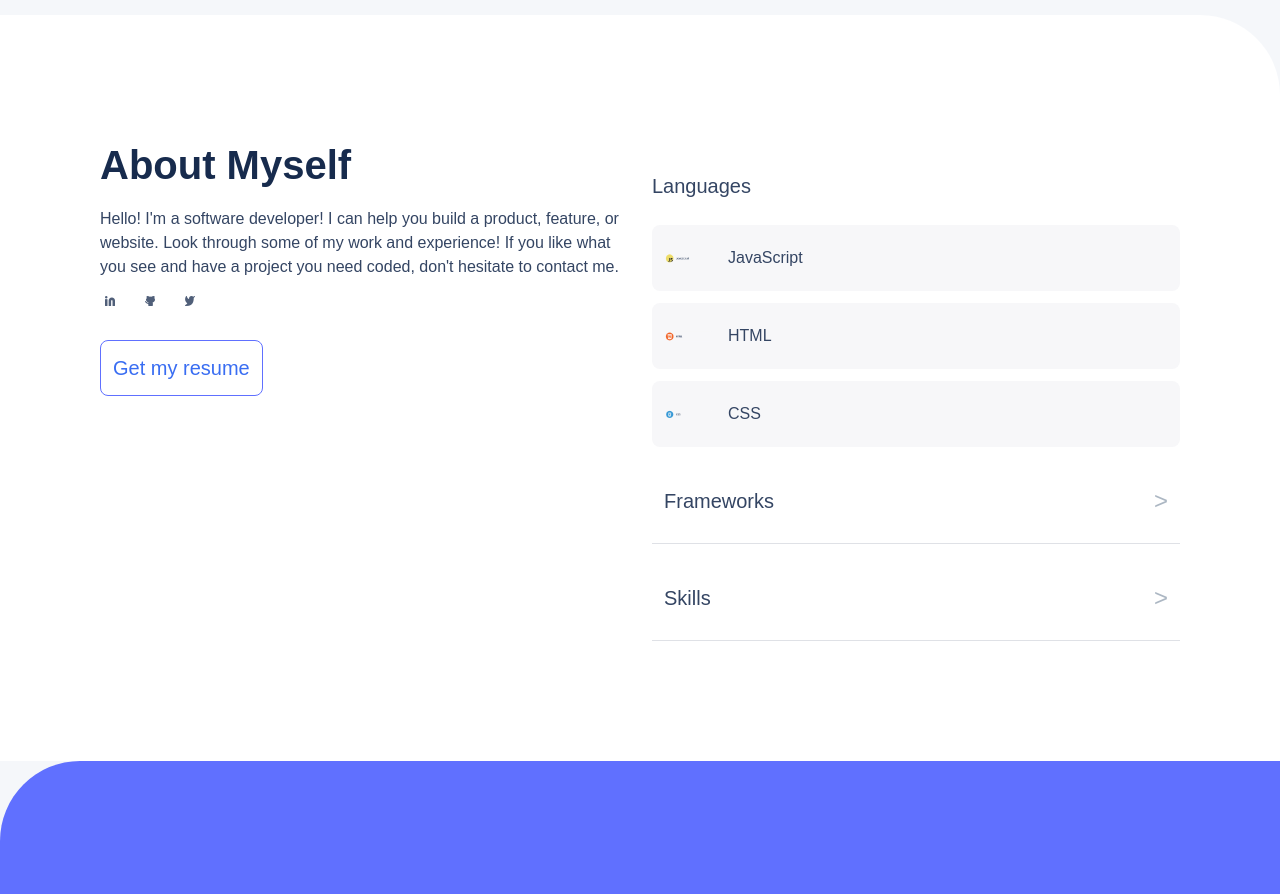
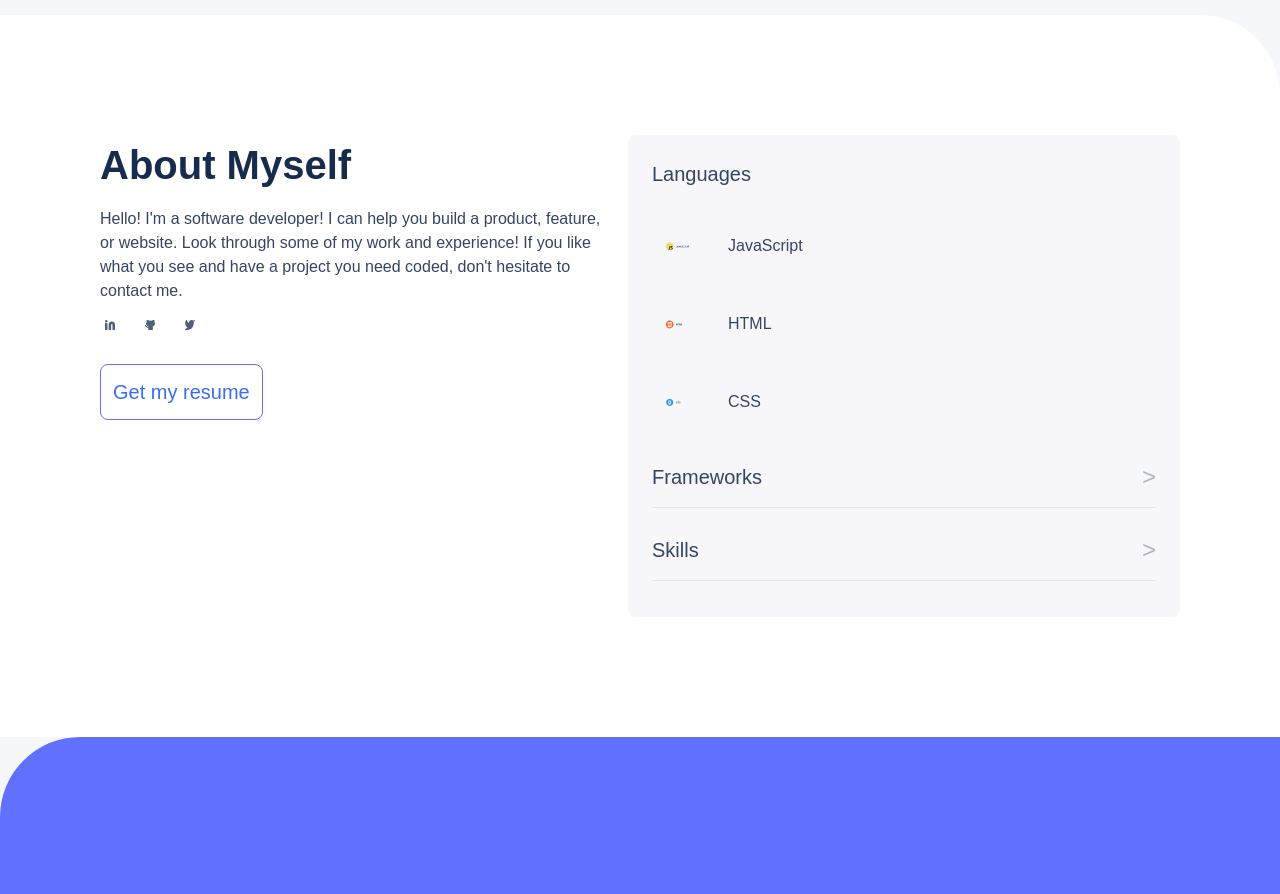
Before and after one commit to taimoorsiddique13/Portfolio, a website: page index.html in a window 1280 px wide. Shown: the part 2880-3774 px from the top of the page. Drawn offline with Linux system fonts and the light colour scheme.

Commit message:
Error resolved

```diff
--- a/styles.css
+++ b/styles.css
@@ -220,9 +220,6 @@ p {
   background-color: white;
   padding: 114px 24px;
   border-top-right-radius: 80px;
-  display: block;
-
-  /* Change from flex to block for mobile */
 }
 
 .about-header {
@@ -470,6 +467,10 @@ p {
     display: none;
   }
 
+  .languages-section {
+    margin-top: 0;
+  }
+
   .desktop-menu {
     display: flex;
     gap: 32px;
@@ -516,13 +517,34 @@ p {
     gap: 24px;
   }
 
-  .about-header,
+  .about-header {
+    flex: 1;
+  }
+
   .about-content {
     flex: 1;
+    background: #f7f7f9;
+    border-radius: 8px;
+    padding: 24px;
   }
 
   .contact-me {
     padding: 142px 50px 45px;
+  }
+
+  .languages-section h3,
+  .frameworks h3,
+  .skills h3 {
+    color: #344563;
+    font-size: 20px;
+    font-weight: 500;
+  }
+
+  .frameworks,
+  .skills {
+    border-bottom: 1px solid #dfe1e6;
+    margin: 12px 0;
+    padding: 12px 0;
   }
 }
 
```
